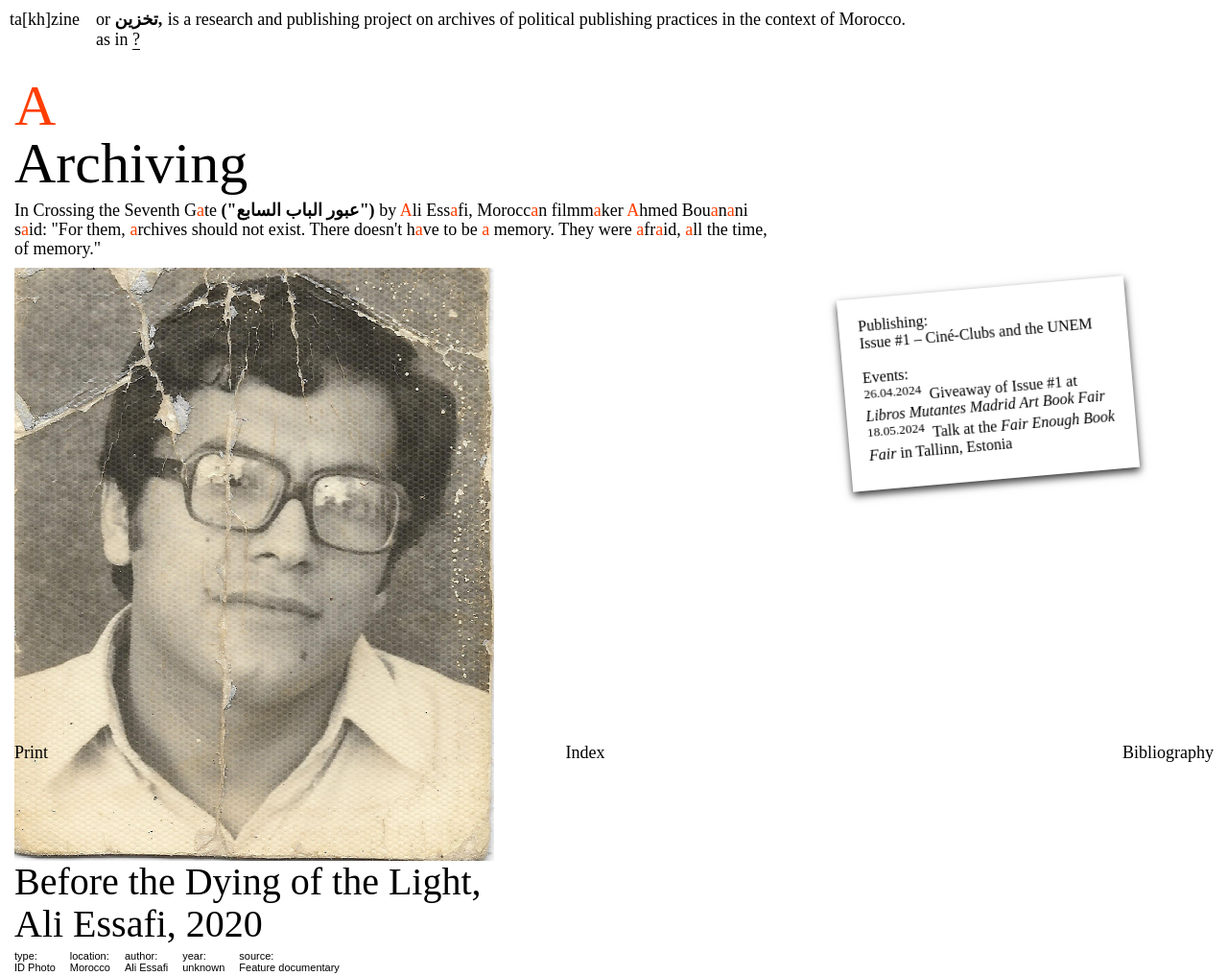
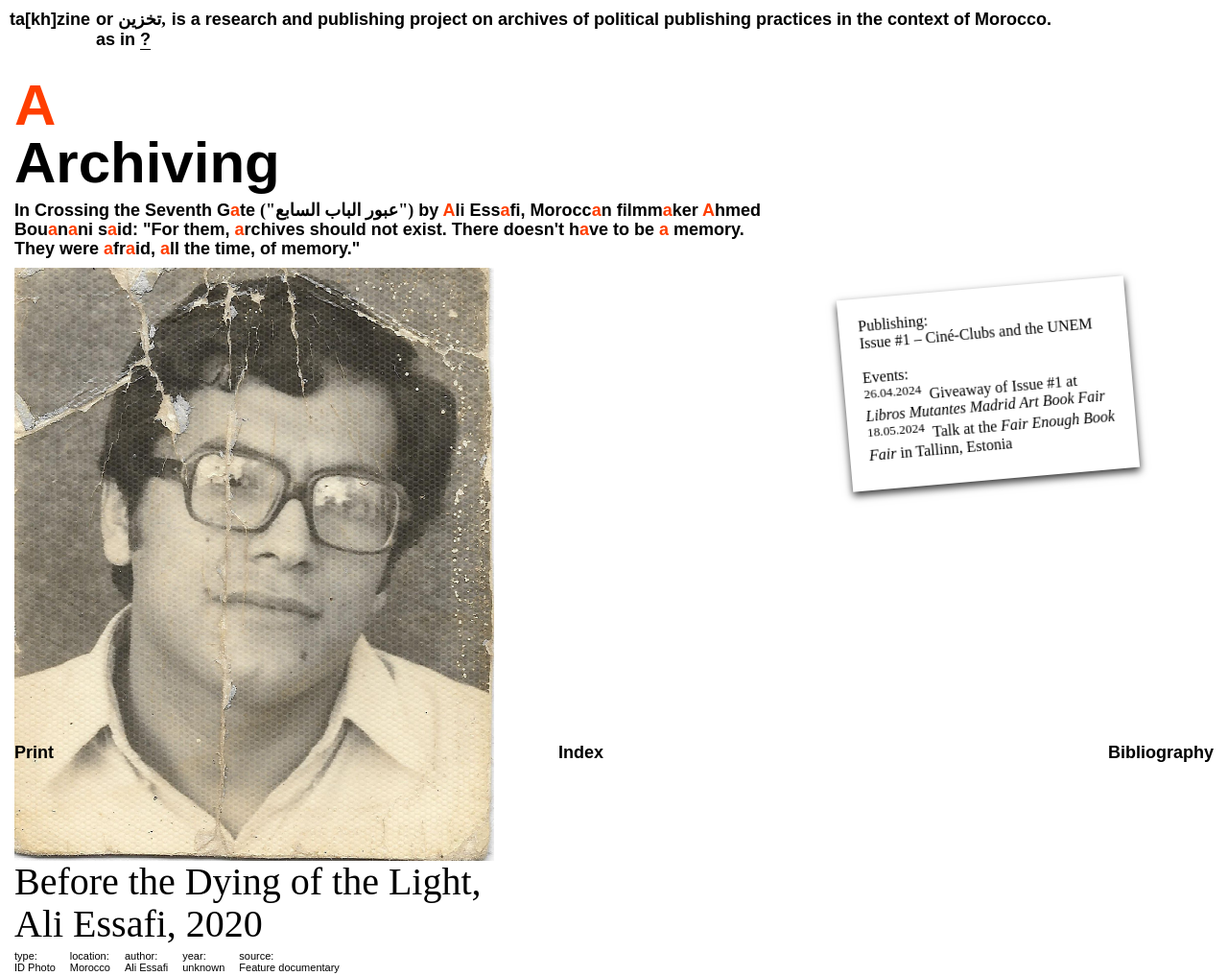
Before and after one commit to takhzine/takhzine, a plain HTML site: page index.html in a window 1280 px wide. Shown: the top 1017 px of the page at 96% size. Drawn offline with Linux system fonts and the light colour scheme; a web font is replaced by a local one.

Commit message:
Add files via upload

```diff
--- a/index.html
+++ b/index.html
@@ -59,12 +59,14 @@
             top: 0;
             left: 0;
             margin: 10px;
-            font-family: "AUTHENTIC Sans 130";
+            font-family: Arial, Helvetica, sans-serif;
+            font-weight: 700;
             font-size: 18px;
         }
         .inline-text {
             margin-left: 100px; /* Adjust this value to position the text as needed */
-            font-family: "AUTHENTIC Sans 130";
+            font-family: Arial, Helvetica, sans-serif;
+            font-weight: 700;
             font-size: 18px;
         }
         .arabic {
@@ -88,7 +90,8 @@
             justify-content: space-between;
             padding: 0 15px;
             box-sizing: border-box;
-            font-family: "AUTHENTIC Sans 130";
+            font-family: Arial, Helvetica, sans-serif;
+            font-weight: 700;
             font-size: 18px;
         }
         .footer-left {
@@ -102,7 +105,8 @@
         }
         .letter-container {
             margin-left: 15px; /* Adjust to align with previous content */
-            font-family: "AUTHENTIC Sans 130";
+            font-family: Arial, Helvetica, sans-serif;
+            font-weight: 700;
             font-size: 60px; /* Adjust the size as needed */
             margin-top: 10px; /* Add some spacing before the new text */
             line-height: 1;
@@ -110,7 +114,8 @@
         .explanation {
             margin-right: 15px;
             margin-left: 15px; /* Adjust to align with previous content */
-            font-family: "AUTHENTIC Sans 130";
+            font-family: Arial, Helvetica, sans-serif;
+            font-weight: 700;
             font-size: 18px; /* Adjust the size as needed */
             margin-top: 10px; /* Add some spacing before the new text */
             line-height: 1.1;
@@ -163,7 +168,8 @@
         .more-content {
             display: none;
             margin-left: 100px;
-            font-family: "AUTHENTIC Sans 130";
+            font-family: Arial, Helvetica, sans-serif;
+            font-weight: 700;
             font-size: 18px;
             line-height: 1.1;
             max-width: 999px;
```
